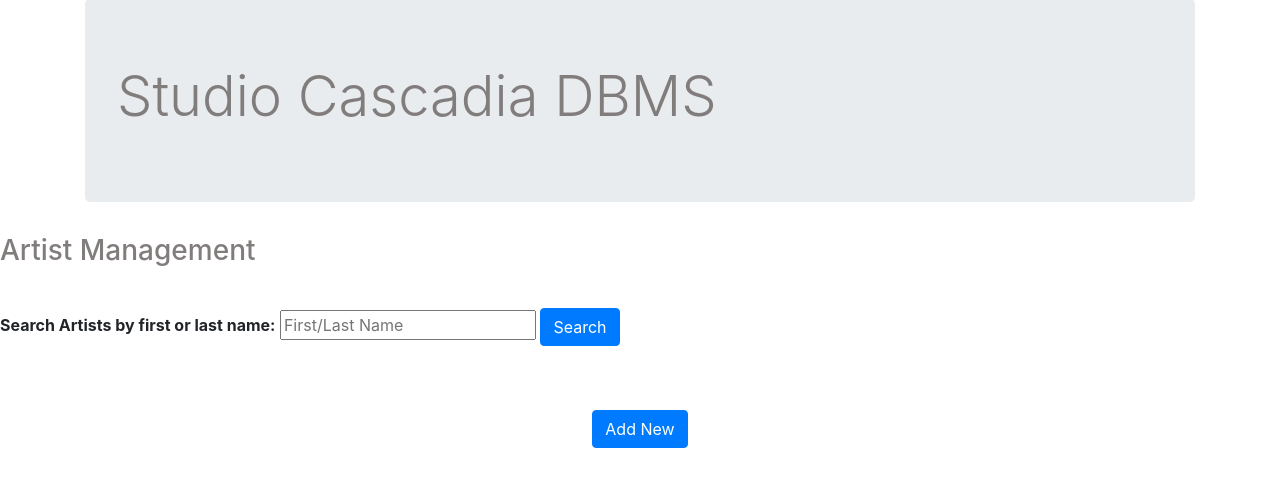
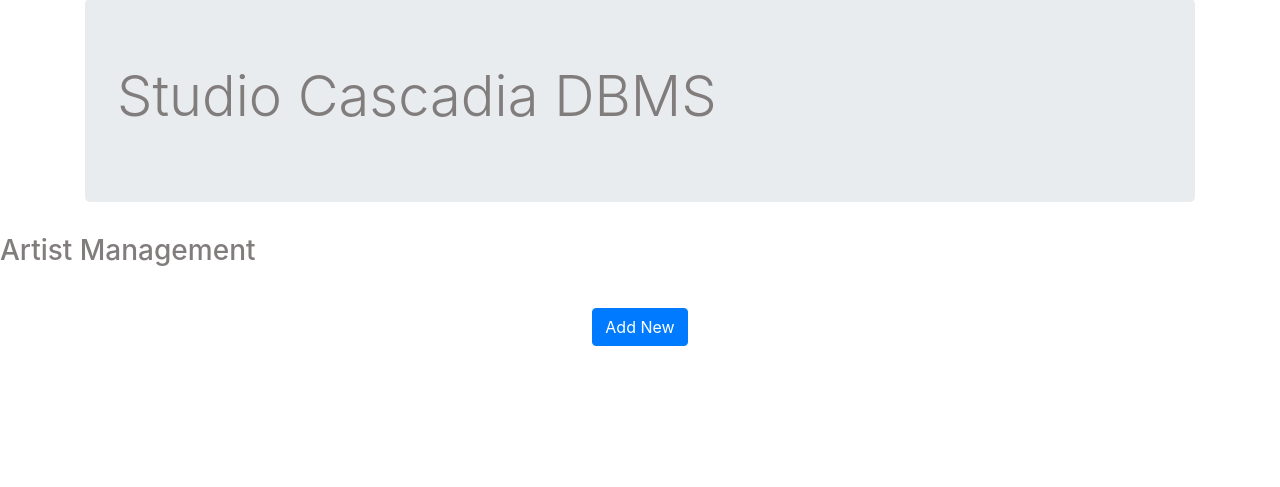
Before and after one commit to kevinhayden1/StudioCascadia, a Flask app: template templates/sc_artists.j2 in a window 1280 px wide. Shown: the part 57-544 px from the top of the page. Run offline with Flask 2, Linux system fonts and the light colour scheme; the template is opened without the code that fills it, so the values that code supplies are empty; some libraries are stand-ins or nearby versions.

Commit message:
Added navbar citation and deleted artist search

```diff
--- a/templates/base.j2
+++ b/templates/base.j2
@@ -1,5 +1,7 @@
 <!doctype html>
 <html lang="en">
+
+<!-- Navbar was adapted from Shovon, A. R. (2019, October 2). Example of using Bootstrap's navbar in Flask. Ahmedur Rahman Shovon. Retrieved March 21, 2022, from https://arshovon.com/snippets/flask-bootstrap-navbar/ as well as https://getbootstrap.com/docs/4.0/components/navbar/ -->
 
 <head>
     <!-- Required meta tags -->
--- a/templates/sc_artists.j2
+++ b/templates/sc_artists.j2
@@ -19,44 +19,8 @@
         <h2></h2>
         <h3>Artist Management</h3>
         <p></p>
-        <br>
-
-        <div id="search">
-            <form id="artist_search" method="POST">
-                <label><strong>Search Artists by first or last name:</strong></label>
-            <input type="text" id="ArtistName" name="ArtistName" placeholder="First/Last Name">
-            <input class="btn btn-primary" type="submit" name="searchArtist" value="Search">
-            </form>
-            </div>
-
-            {% if search_results %}
-                <fieldset>
-                {{ "Search Results: " }}
-            <table border="1" cellpadding="5">
-            <thead>
-                <tr>
-                {% for key in search_results[0].keys() %}
-                <th> {{ key }} </th>
-                    {% endfor %}
-                </tr>
-            <tbody>
-
-            {% for r in search_results %}
-                <tr>
-                {% for key in r.keys() %}
-                <td>{{r[key]}}</td>
-                {% endfor %}
-                </tr>
-            {% endfor %}
-            </table>
-            <a href='/artists'><input class="btn" type="button" value="Clear Search Results"></a>
-            </fieldset>
-            <p>&nbsp;</p>
-            {% endif %}
 
     <p></p>
-
-        <br>
 
         <table>
         <thead>
```
